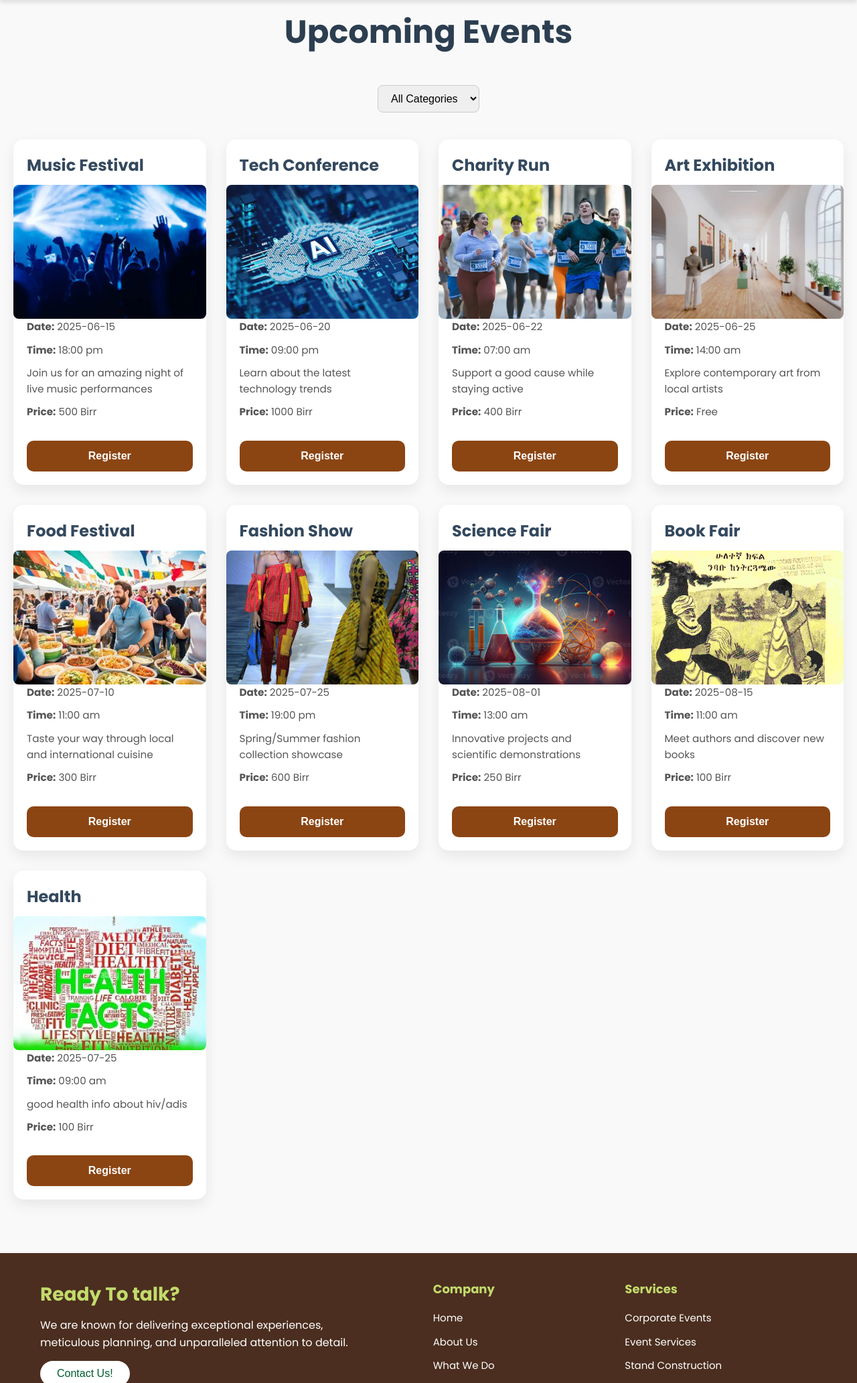
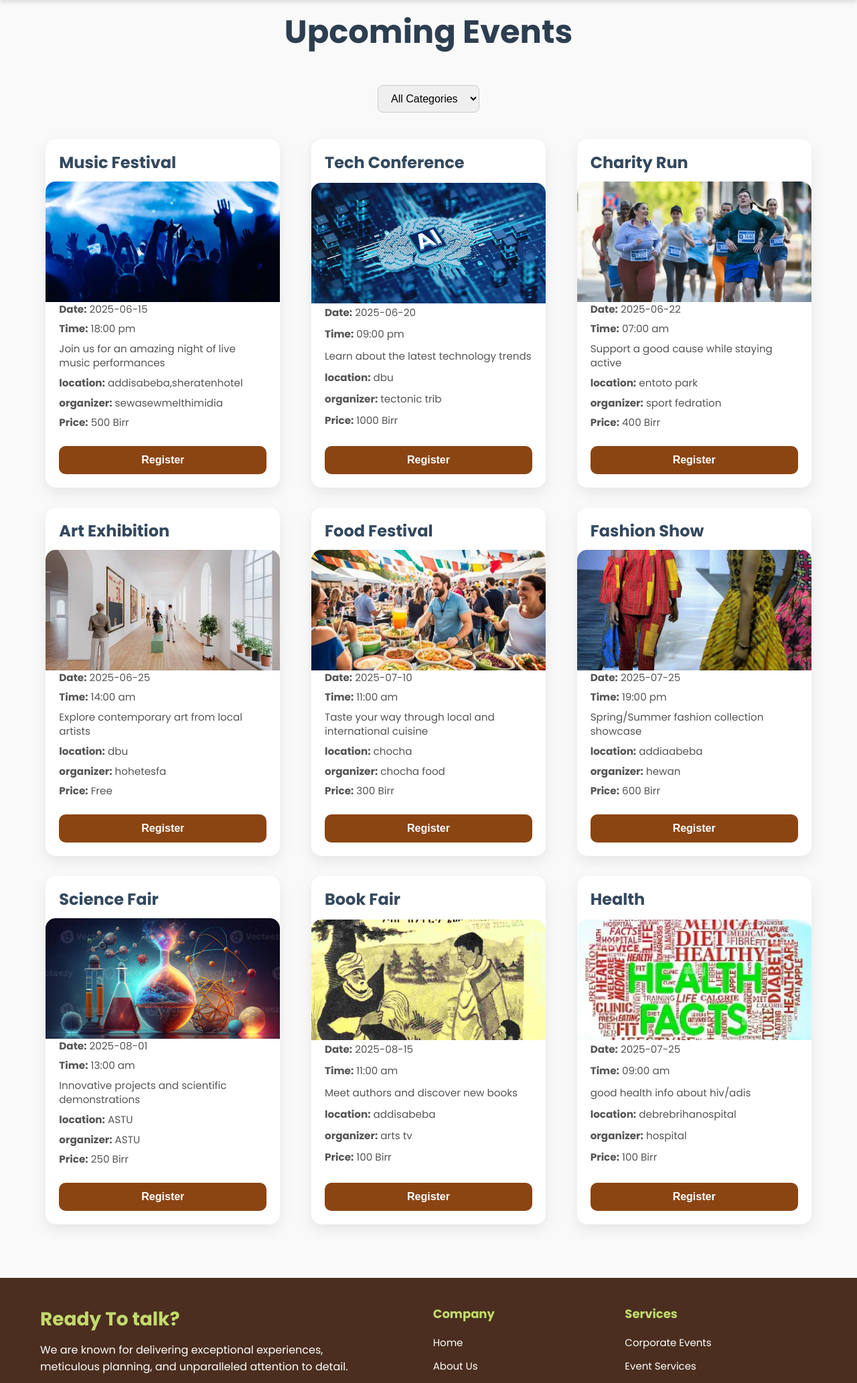
Before and after one commit to MierafA12/eventManegment, a PHP site: page /html/events.html in a window 1280 px wide. Shown: the part 70-2135 px from the top of the page at 67% size. Run offline with PHP 8.4, Linux system fonts and the light colour scheme.

Commit message:
update some things

```diff
--- a/css/events.css
+++ b/css/events.css
@@ -1,4 +1,11 @@
+/* ---------- Layout Container ---------- */
+.container {
+  max-width: 1200px;
+  margin: 0 auto;
+  padding: 0 20px;
+}
 
+/* ---------- Events Page ---------- */
 .events-page {
   padding: 80px 0;
   background: #f9f9f9;
@@ -12,6 +19,7 @@
   margin-bottom: 40px;
 }
 
+/* ---------- Filter Dropdown ---------- */
 .event-filters {
   display: flex;
   justify-content: center;
@@ -29,15 +37,15 @@
   outline: none;
 }
 
-
+/* ---------- Event Grid ---------- */
 .event-grid {
   display: grid;
   grid-template-columns: repeat(auto-fit, minmax(280px, 1fr));
   gap: 30px;
-    padding: 0 20px;
+  justify-items: center;
 }
 
-
+/* ---------- Event Card ---------- */
 .event-card {
   background-color: #ffffff;
   border-radius: 15px;
@@ -46,36 +54,43 @@
   transition: transform 0.3s ease;
   display: flex;
   flex-direction: column;
+  justify-content: space-between;
+  width: 100%;
+  max-width: 350px;
+  min-height: 520px;
 }
 
 .event-card:hover {
   transform: translateY(-5px);
 }
 
-
 .event-card img {
   width: 100%;
   height: 180px;
   object-fit: cover;
+  border-top-left-radius: 15px;
+  border-top-right-radius: 15px;
 }
 
-
+/* ---------- Card Text ---------- */
 .event-card h3 {
   font-size: 1.5rem;
   color: #34495e;
-    margin: 20px 20px 10px;
+  margin: 16px 20px 8px;
 }
 
 .event-card p {
-    margin: 0 20px 10px;
+  margin: 0 20px 8px;
   font-size: 0.95rem;
   color: #555;
+  line-height: 1.4;
+  overflow-wrap: break-word;
 }
 
-
+/* ---------- Register Button ---------- */
 .event-card button {
-    margin: 20px;
-    padding: 14px;
+  margin: 16px 20px 20px;
+  padding: 12px;
   background-color: #8B4513;
   color: white;
   font-size: 1rem;
@@ -89,29 +104,3 @@
 .event-card button:hover {
   background-color: #cf711f;
 }
-.event-card img {
-  width: 100%;
-  height: 200px;
-  object-fit: cover;
-  border-radius: 8px;
-}
-
-.event-grid {
-  display: grid;
-  grid-template-columns: repeat(auto-fit, minmax(280px, 1fr));
-  gap: 30px;
-  padding: 0 20px;
-  justify-items: center;
-}
-
-.event-card {
-  background-color: #ffffff;
-  border-radius: 15px;
-  box-shadow: 0 8px 20px rgba(0, 0, 0, 0.08);
-  overflow: hidden;
-  transition: transform 0.3s ease;
-  display: flex;
-  flex-direction: column;
-  max-width: 400px;
-  width: 100%;
-}
--- a/css/login.css
+++ b/css/login.css
@@ -1,4 +1,4 @@
-/* General */
+
 body {
     font-family: 'Poppins', sans-serif;
     background: linear-gradient(135deg, #f8f9fa, #e9ecef);
@@ -7,7 +7,7 @@ body {
 }
 
 
-/* Auth Container */
+
 .auth-container {
     margin-top: 30px;
     min-height: 90vh;
--- a/html/events.html
+++ b/html/events.html
@@ -41,7 +41,6 @@
         <option value="sports">Sports</option>
         <option value="Art">Art</option>
       </select>
-
     </div>
 
     <div class="event-grid" id="eventGrid">
--- a/js/main.js
+++ b/js/main.js
@@ -6,6 +6,8 @@ const events = [
     time: "18:00 pm",
     description: "Join us for an amazing night of live music performances",
     price: "500 Birr",
+    organizer:"sewasewmelthimidia",
+    location:"addisabeba,sheratenhotel",
     category: "entertainment",
     image: "../images/music-festival.jpg"
   },
@@ -17,6 +19,8 @@ const events = [
     description: "Learn about the latest technology trends",
     price: "1000 Birr",
     category: "tech",
+    organizer:"tectonic trib",
+    location:"dbu",
     image: "../images/tech-conference.jpg"
   },
   {
@@ -26,6 +30,8 @@ const events = [
     time: "07:00 am",
     description: "Support a good cause while staying active",
     price: "400 Birr",
+    organizer:"sport fedration",
+    location:"entoto park",
     category: "sports",
     image: "../images/charity-run.jpg"
   },
@@ -34,6 +40,8 @@ const events = [
     title: "Art Exhibition",
     date: "2025-06-25",
     time: "14:00 am",
+    organizer:"hohetesfa",
+    location:"dbu",
     description: "Explore contemporary art from local artists",
     price: "Free",
     category: "Art",
@@ -44,6 +52,8 @@ const events = [
     title: "Food Festival",
     date: "2025-07-10",
     time: "11:00 am",
+    organizer:"chocha food",
+    location:"chocha",
     description: "Taste your way through local and international cuisine",
     price: "300 Birr",
     category: "foods",
@@ -57,6 +67,8 @@ const events = [
     description: "Spring/Summer fashion collection showcase",
     price: "600 Birr",
     category: "entertainment",
+    organizer:"hewan",
+    location:"addiaabeba",
     image: "../images/fashion.jpg"
   },
   {
@@ -66,6 +78,8 @@ const events = [
     time: "13:00 am ",
     description: "Innovative projects and scientific demonstrations",
     price: "250 Birr",
+    organizer:"ASTU",
+    location:"ASTU",
     category: "tech",
     image: "../images/science.jpeg"
   },
@@ -76,6 +90,8 @@ const events = [
     time: "11:00 am ",
     description: "Meet authors and discover new books",
     price: "100 Birr",
+    organizer:"arts tv",
+    location:"addisabeba",
     category: "entertainment",
     image: "../images/book.jpg"
   },
@@ -85,6 +101,8 @@ const events = [
     date: "2025-07-25",
     time: "09:00 am ",
     description: "good health info about hiv/adis",
+    organizer:"hospital",
+    location:"debrebrihanospital",
     price: "100 Birr",
     category: "Health",
     image: "../images/health.webp"
@@ -105,6 +123,8 @@ function displayEvents(eventsToDisplay = events) {
       <p><strong>Date:</strong> ${event.date}</p>
       <p><strong>Time:</strong> ${event.time}</p>
       <p>${event.description}</p>
+      <p><strong>location:</strong> ${event.location}</p>
+      <p><strong>organizer:</strong> ${event.organizer}</p>
       <p><strong>Price:</strong> ${event.price}</p>
       <button onclick="handleEventRegistration(${event.id})">Register</button>
     `;
```
Lines whose indentation alone changed are shown as unchanged.
